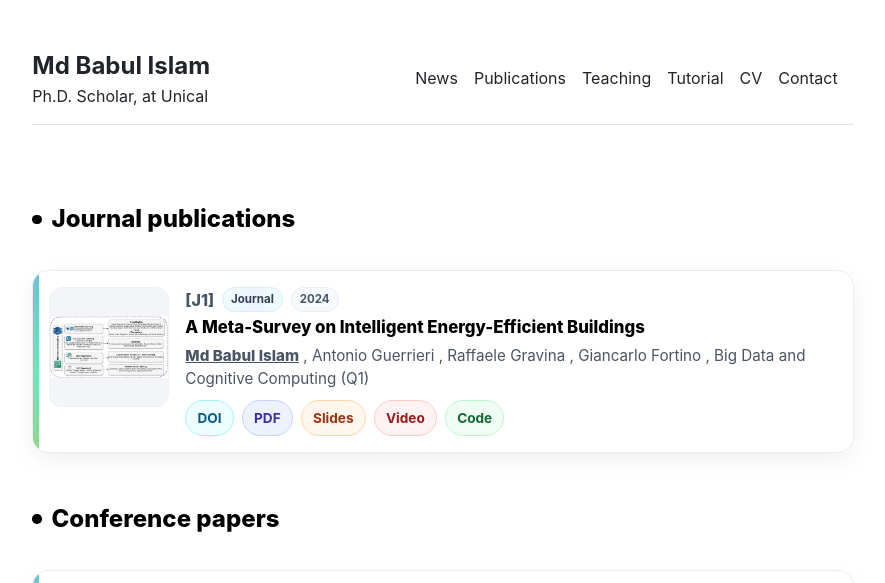
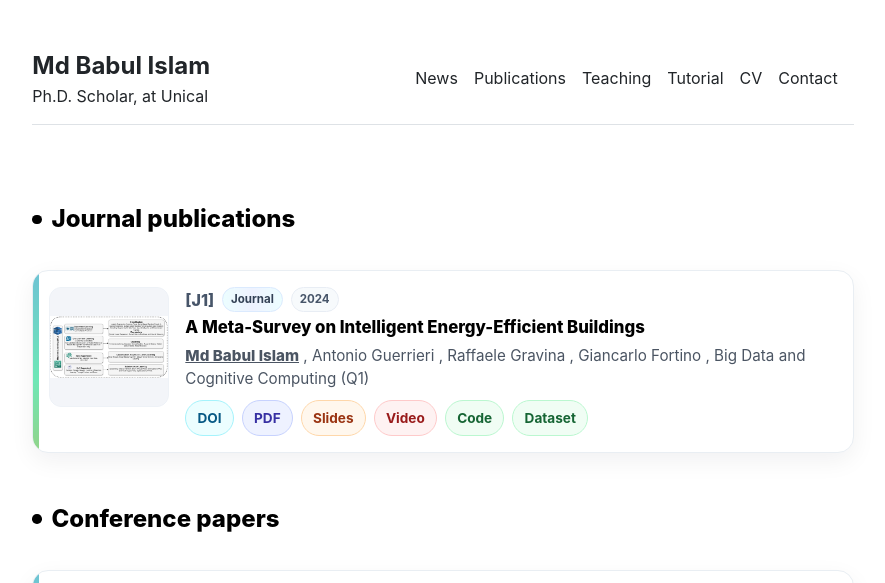
Before and after one commit to babulcseian/babulcseian.github.io, a Jekyll site: the page built from publications.md, in a window 1280 px wide, cut to the strip 0-583 px from the top of the page. Shown: the whole strip, without its empty margins (197-1082 px from the left). Built offline with Jekyll 4.4.1, drawn with Linux system fonts in a browser that asks for light colours; a style sheet for code colours, icons or effects is not loaded.

Commit message:
Update publications.html

```diff
--- a/_includes/publications.html
+++ b/_includes/publications.html
@@ -100,6 +100,7 @@
         {% if item.slides %}<a class="btn-chip btn-slides" href="{{ item.slides }}" target="_blank" rel="noopener">Slides</a>{% endif %}
         {% if item.videos %}<a class="btn-chip btn-video" href="{{ item.videos }}" target="_blank" rel="noopener">Video</a>{% endif %}
         {% if item.code %}<a class="btn-chip btn-code" href="{{ item.code }}" target="_blank" rel="noopener">Code</a>{% endif %}
+        {% if item.code %}<a class="btn-chip btn-code" href="{{ item.dataset }}" target="_blank" rel="noopener">Dataset</a>{% endif %}
       </div>
     </div>
   </article>
```
